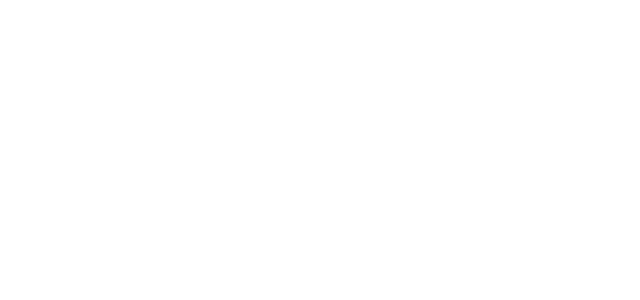
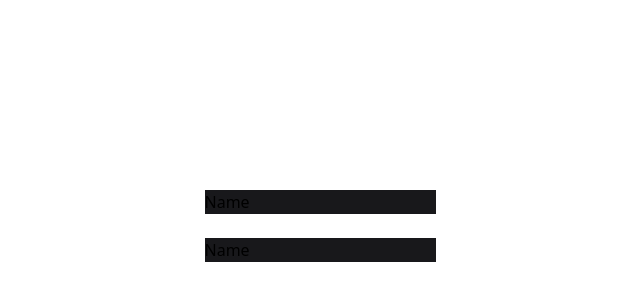
Before and after one commit to Sajeesh007/dish-poll, a Next.js app: page /login in a window 1280 px wide. Shown: the part 162-462 px from the top of the page, without its empty margins (320-960 px from the left). Built offline with nearby package versions, Linux system fonts and the light colour scheme.

Commit message:
installed tailwind css

```diff
--- /dev/null
+++ b/components/Input.jsx
@@ -0,0 +1,13 @@
+
+
+export default function Input({name, label, type}) {
+
+    return (
+        <div className='flex flex-col'>
+            <label htmlFor={name} className=''>
+                {label}
+            </label>
+            <input type={type} className='' name={name}/>
+        </div>
+    )
+}
--- a/pages/login.jsx
+++ b/pages/login.jsx
@@ -1,11 +1,14 @@
-import styles from '@/styles/LoginPage.module.css'
+import Input from '@/components/Input'
 
 export default function LoginPage() {
   return (
-    <div className='login-page'>
-        <div className='login-container'>
+    <div className='flex justify-center items-center min-h-screen'>
 
+        <div className='bg-zinc-900 '>
+            <Input type='text' name='name' label='Name'/>
+            <Input type='password' name='name' label='Name'/>
         </div>
+
     </div>
   )
 }
--- /dev/null
+++ b/postcss.config.js
@@ -0,0 +1,6 @@
+module.exports = {
+  plugins: {
+    tailwindcss: {},
+    autoprefixer: {},
+  },
+}
--- a/styles/globals.css
+++ b/styles/globals.css
@@ -1,26 +1,3 @@
-html,
-body {
-  padding: 0;
-  margin: 0;
-  font-family: -apple-system, BlinkMacSystemFont, Segoe UI, Roboto, Oxygen,
-    Ubuntu, Cantarell, Fira Sans, Droid Sans, Helvetica Neue, sans-serif;
-}
-
-a {
-  color: inherit;
-  text-decoration: none;
-}
-
-* {
-  box-sizing: border-box;
-}
-
-@media (prefers-color-scheme: dark) {
-  html {
-    color-scheme: dark;
-  }
-  body {
-    color: white;
-    background: black;
-  }
-}
+@tailwind base;
+@tailwind components;
+@tailwind utilities;
--- /dev/null
+++ b/tailwind.config.js
@@ -0,0 +1,11 @@
+/** @type {import('tailwindcss').Config} */
+module.exports = {
+  content: [
+    "./pages/**/*.{js,ts,jsx,tsx}",
+    "./components/**/*.{js,ts,jsx,tsx}",
+  ],
+  theme: {
+    extend: {},
+  },
+  plugins: [],
+}
```
Also changed, not shown: package.json (+6 -2 lines), styles/LoginPage.module.css (deleted), 1 other file (tests, documents, lock files or other folders).
